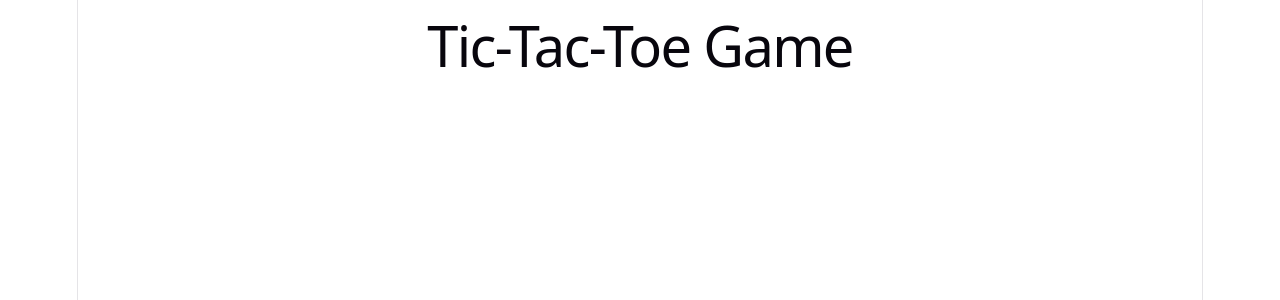
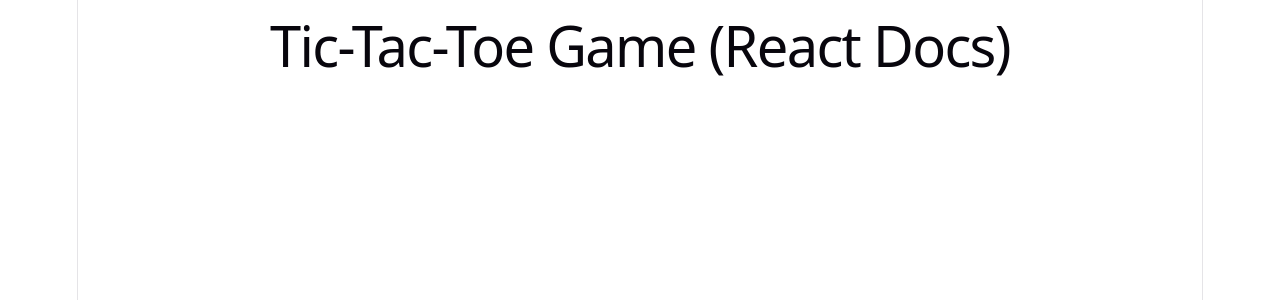
Before and after one commit to lcmortech/pbl-react, a React app in the folder react-ttt/tic-tac-toe/: page / in a window 1280 px wide. Shown: the top 300 px of the page. Built offline with nearby package versions, Linux system fonts and the light colour scheme; the HTML template or start-up script is replaced by a standard one.

Commit message:
added to heading in ttt

```diff
--- a/react-ttt/tic-tac-toe/src/App.tsx
+++ b/react-ttt/tic-tac-toe/src/App.tsx
@@ -9,7 +9,7 @@ function App() {
 
   return (
     <>
-      <h1>Tic-Tac-Toe Game</h1>
+      <h1>Tic-Tac-Toe Game (React Docs)</h1>
       {/* add grid */}
     </>
   )
```
